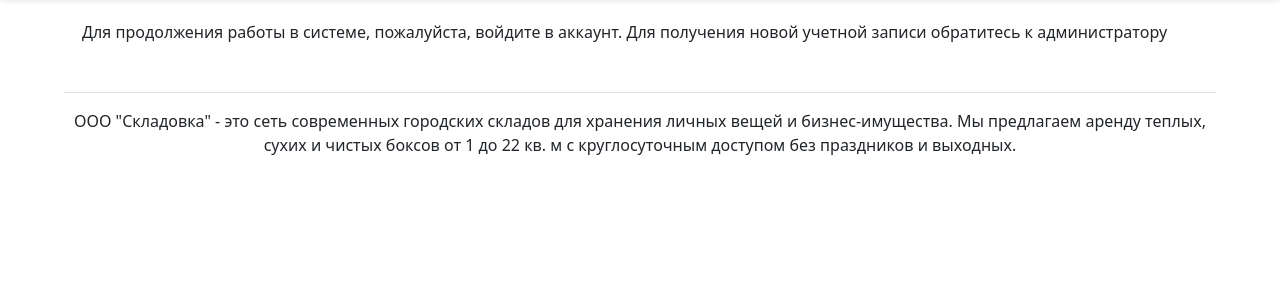
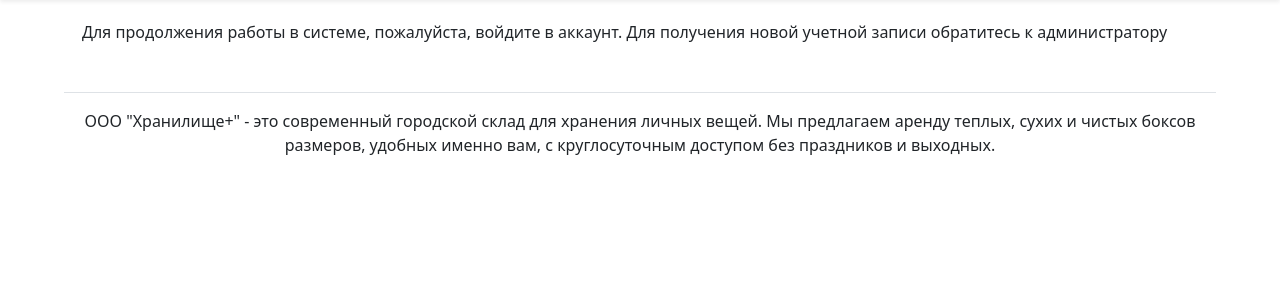
Before and after one commit to OsipovaDM/warehouse, a Django app: page /clients/ in a window 1280 px wide. Shown: the part 76-376 px from the top of the page. Run offline with Django 3.2, Linux system fonts and the light colour scheme; parts of the project's set-up code (start-up, migrations or seed data) failed here and were passed over; some libraries are stand-ins or nearby versions.

Commit message:
change footer

```diff
--- a/warehouse_project/templates/includes/footer.html
+++ b/warehouse_project/templates/includes/footer.html
@@ -1,3 +1,3 @@
 <footer class="border-top text-center py-3" style="max-width: 90%; margin: 0 auto;">
-  <p>ООО "Складовка" - это сеть современных городских складов для хранения личных вещей и бизнес-имущества. Мы предлагаем аренду теплых, сухих и чистых боксов от 1 до 22 кв. м с круглосуточным доступом без праздников и выходных.</p>
+  <p>ООО "Хранилище+" - это современный городской склад для хранения личных вещей. Мы предлагаем аренду теплых, сухих и чистых боксов размеров, удобных именно вам, с круглосуточным доступом без праздников и выходных.</p>
 </footer>
```
